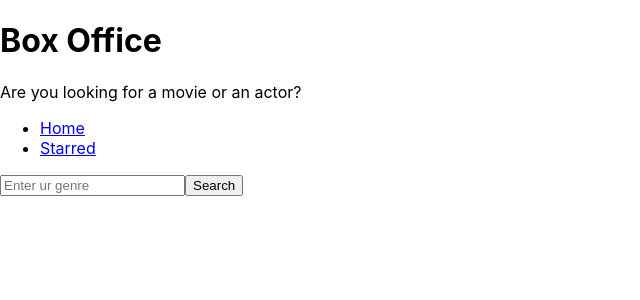
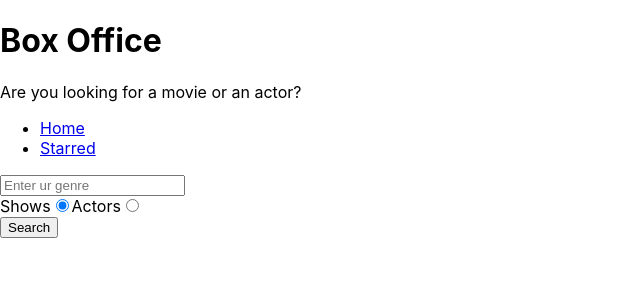
Before and after one commit to Karlex1/Box-officee, a React (Create React App) app: page / in a window 1280 px wide. Shown: the top 300 px of the page, without its empty margins (0-640 px from the left). Built offline with nearby package versions, Linux system fonts and the light colour scheme.

Commit message:
change for show and actor

```diff
--- a/src/pages/Home.js
+++ b/src/pages/Home.js
@@ -4,15 +4,12 @@ import { apiGet } from '../misc/config';
 const Home = () => {
   const [input, setInput] = useState('');
   const [results, setResults] = useState(null);
-  const onSearch = () => {
-    apiGet(`/search/shows?q=${input}`).then(result => {
-        setResults(result);
-       // console.log(result);
-      });
-  };
+  const [searchOption, setSearchOption] = useState('shows');
+
 
   const onInputChange = ev => {
     setInput(ev.target.value);
+
   };
 
   const onKeyDown = ev => {
@@ -20,15 +17,28 @@ const Home = () => {
       onSearch();
     }
   };
+  const onRadio = (ev) => { setSearchOption(ev.target.value) };
+  const isShowchecked = searchOption === 'shows';
+  console.log(searchOption);
+  const onSearch = () => {
+    apiGet(`/search/${searchOption}?q=${input}`).then(result => {
+      setResults(result);
+      // console.log(result);
+    });
+  };
+
   const renderResults = () => {
     if (results && results.length === 0) {
       return <div>No Result</div>
     }
     if (results && results.length > 0) {
-      return <div >{results.map((item) =>
+      return results[0].shows ? results.map((item) =>
         <div key={item.show.id}>
           {item.show.name}
-        </div>)}</div>
+        </div>) : results.map((item) =>
+          <div key={item.person.id}>
+            {item.person.name}
+          </div>)
     }
     return null;
   };
@@ -41,6 +51,14 @@ const Home = () => {
         onKeyDown={onKeyDown}
         value={input}
       />
+      <div>
+        <label htmlFor="shows">Shows
+          <input type="radio" id='shows' value='shows' onChange={onRadio} checked={isShowchecked} />
+        </label>
+        <label htmlFor="people">Actors
+          <input type="radio" id='people' value='people' onChange={onRadio} checked={!isShowchecked} />
+        </label>
+      </div>
       <button type="button" onClick={onSearch}>
         Search
       </button>
```
